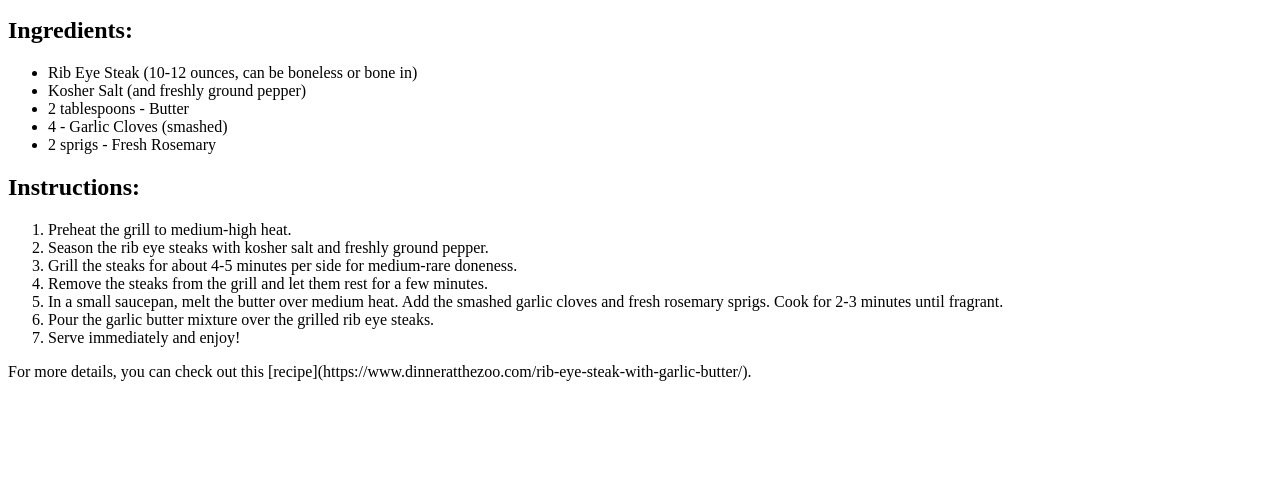
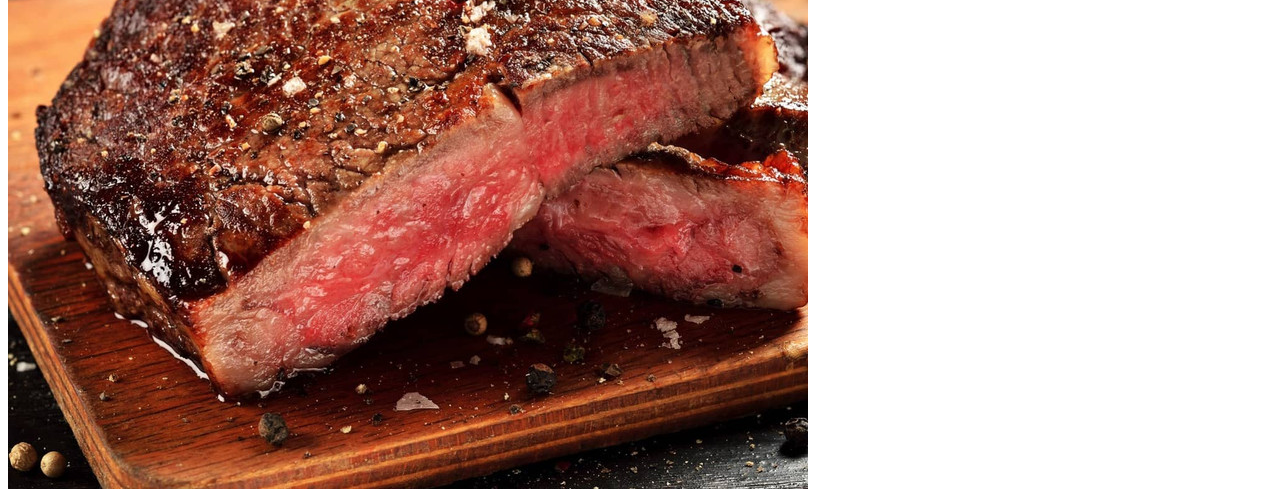
Before and after one commit to mattavella/terraform-beginner-bootcamp-2023, a plain HTML site: page public/index.html in a window 1280 px wide. Shown: the part 119-611 px from the top of the page. Drawn offline with Linux system fonts and the light colour scheme.

Commit message:
#31 upload assets using for_each (#32)

```diff
--- a/public/index.html
+++ b/public/index.html
@@ -4,6 +4,8 @@
     <title>Rib Eye Steak Recipe</title>
 </head>
 <body>
+    <img src="/assets/ribeye-steak.jpg">
+
     <h1>Rib Eye Steak with Garlic Butter</h1>
     <p>This rib eye steak recipe is tender and juicy beef seared to golden brown perfection, and topped with garlic butter and herbs. A simple steak preparation that tastes like it came from a fancy restaurant!</p>
 
@@ -26,8 +28,5 @@
         <li>Pour the garlic butter mixture over the grilled rib eye steaks.</li>
         <li>Serve immediately and enjoy!</li>
     </ol>
-
-    <p>For more details, you can check out this [recipe](https://www.dinneratthezoo.com/rib-eye-steak-with-garlic-butter/).</p>
-
 </body>
 </html>
```
Also changed, not shown: public/assets/ribeye-steak.jpg (added), 7 other files.
